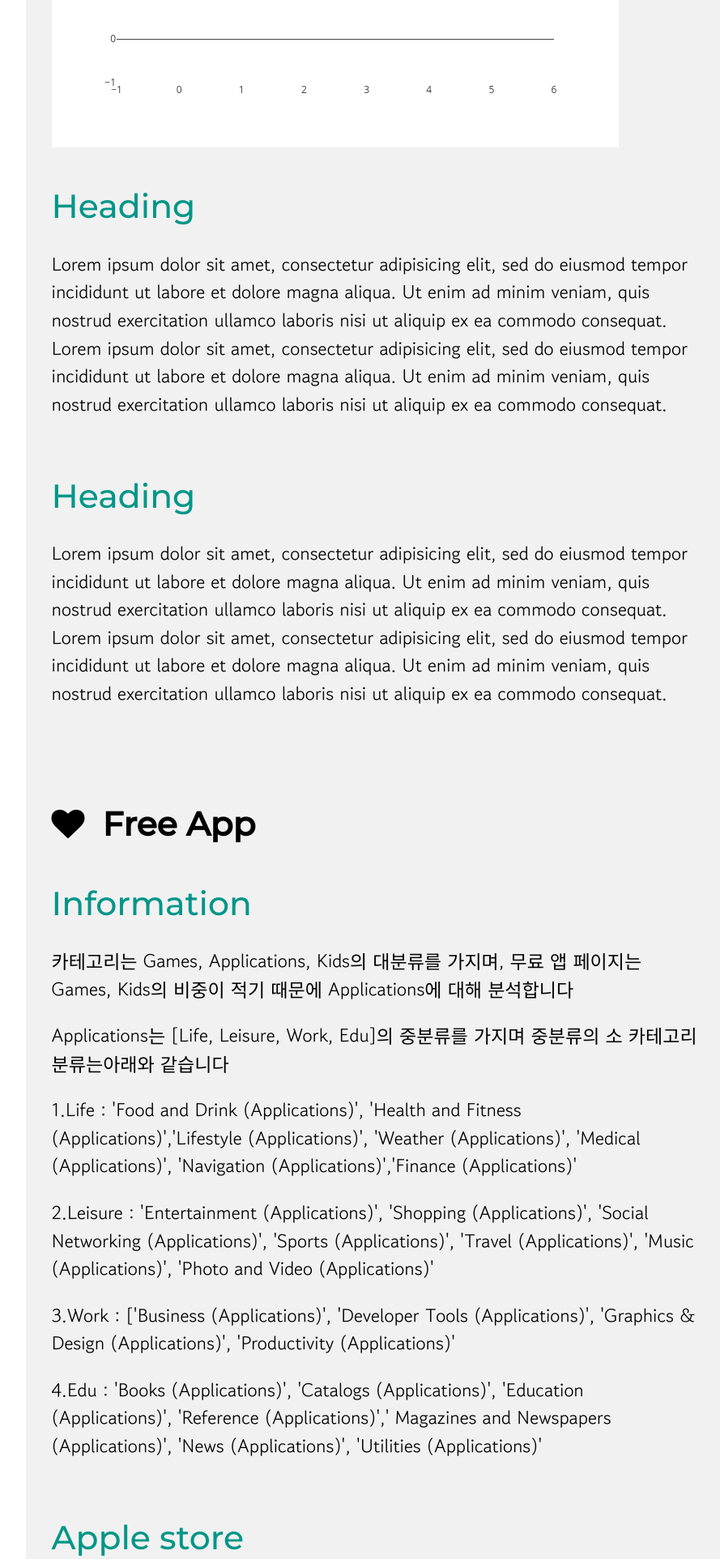
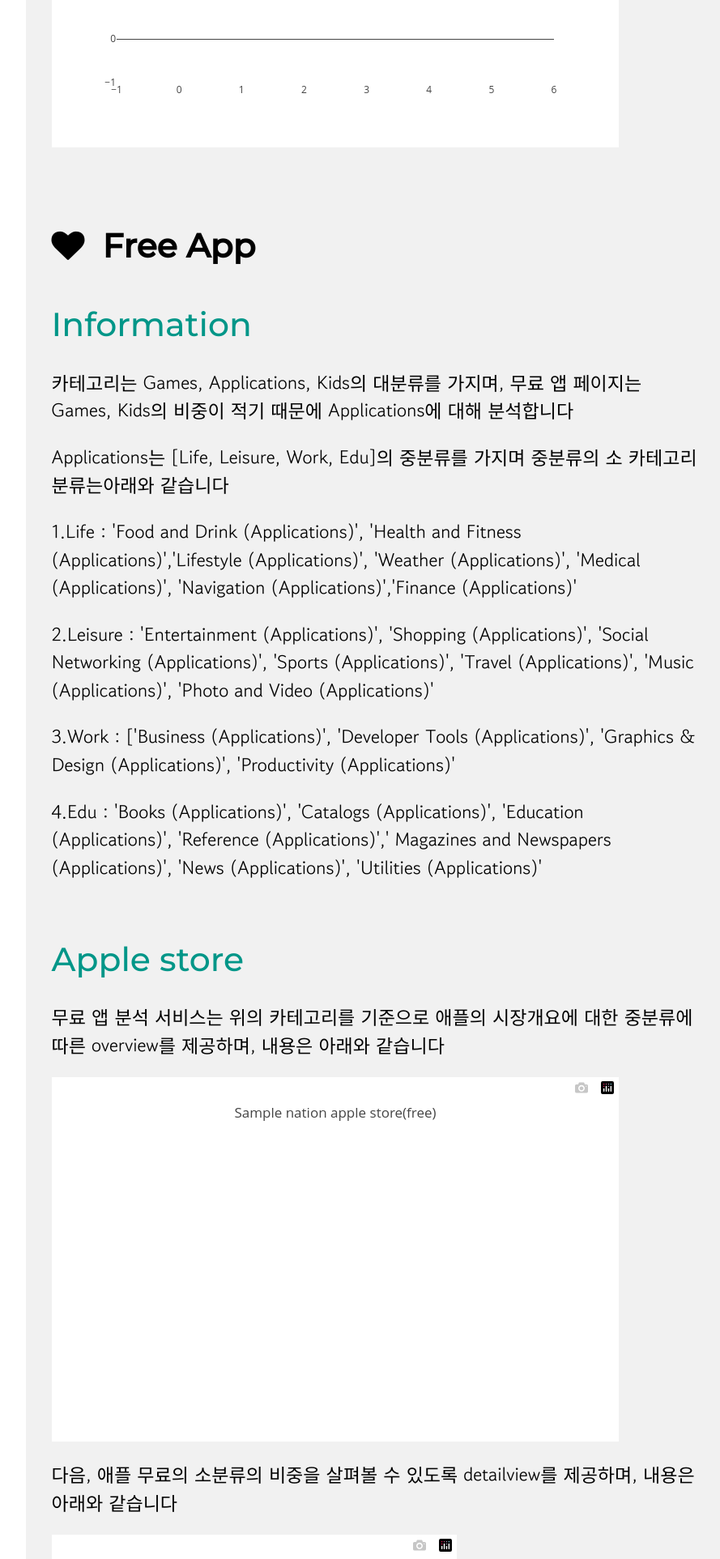
Before and after one commit to creamcheesesteak/Project_EasterEgg, a Django app: template templates/analysis.html in a window 1280 px wide. Shown: the part 1122-3047 px from the top of the page at 81% size, without its empty margins (378-1267 px from the left). Run offline with Django 3.2, Linux system fonts and the light colour scheme; the template is opened without the code that fills it: most values are stand-ins (such as "Sample title", 1, 10 or a date in 2020); some libraries are stand-ins or nearby versions; some web fonts are replaced.

Commit message:
semi-final

```diff
--- a/templates/analysis.html
+++ b/templates/analysis.html
@@ -131,36 +131,6 @@
           </script>
       </div>
     </div>
-    <!-- Overview part.2 -->
-    <!-- Text explanation -->
-    <div class="w3-row w3-padding-16">
-      <div class="w3-container">
-        <h1 class="w3-text-teal">Heading</h1>
-        <p>Lorem ipsum dolor sit amet, consectetur adipisicing elit, sed do eiusmod tempor incididunt ut labore et dolore magna aliqua. Ut enim ad minim veniam, quis nostrud exercitation ullamco laboris nisi ut aliquip ex ea commodo consequat. Lorem ipsum
-          dolor sit amet, consectetur adipisicing elit, sed do eiusmod tempor incididunt ut labore et dolore magna aliqua. Ut enim ad minim veniam, quis nostrud exercitation ullamco laboris nisi ut aliquip ex ea commodo consequat.
-        </p>
-        <!-- Image explanation -->
-        <div></div>
-          <script>
-
-          </script>
-      </div>
-    </div>
-    <!-- Overview part.3 -->
-    <!-- Text explanation -->
-    <div class="w3-row w3-padding-16">
-      <div class="w3-container">
-        <h1 class="w3-text-teal">Heading</h1>
-        <p>Lorem ipsum dolor sit amet, consectetur adipisicing elit, sed do eiusmod tempor incididunt ut labore et dolore magna aliqua. Ut enim ad minim veniam, quis nostrud exercitation ullamco laboris nisi ut aliquip ex ea commodo consequat. Lorem ipsum
-          dolor sit amet, consectetur adipisicing elit, sed do eiusmod tempor incididunt ut labore et dolore magna aliqua. Ut enim ad minim veniam, quis nostrud exercitation ullamco laboris nisi ut aliquip ex ea commodo consequat.
-        </p>
-        <!-- Image explanation -->
-        <div></div>
-          <script>
-
-          </script>
-      </div>
-    </div>
   </div>
 
   <!-- Free App -->
@@ -202,6 +172,27 @@
 
             Plotly.newPlot("if_Plot", data, layout);
       </script>
+
+        <p>다음, 애플 무료의 소분류의 비중을 살펴볼 수 있도록 detailview를 제공하며, 내용은 아래와 같습니다</p>
+        <div id='if_detail_sun' style="width:90%;max-width:700px"></div>
+        <script>
+                    var data = [{
+          type: "sunburst",
+          labels: {{ labels_if | safe }},
+          parents: {{ parents_if | safe }},
+          values:  {{ values_if | safe }},
+          outsidetextfont: {size: 30, color: "#377eb8"},
+          leaf: {opacity: 0.4},
+          marker: {line: {width: 2}},
+        }];
+
+        var layout = {
+          margin: {l: 0, r: 0, b: 0, t: 0},
+          width: 500,
+          height: 500
+        };
+        Plotly.newPlot('if_detail_sun', data, layout);
+      </script>
         </div>
       </div>
     <!-- Free App part.3 -->
@@ -222,6 +213,27 @@
 
             Plotly.newPlot("gpf_Plot", data, layout);
           </script>
+
+        <p>다음, 구글 무료의 소분류의 비중을 살펴볼 수 있도록 detailview를 제공하며, 내용은 아래와 같습니다</p>
+        <div id='gpf_detail_sun' style="width:90%;max-width:700px"></div>
+        <script>
+                    var data = [{
+          type: "sunburst",
+          labels: {{ labels_gpf | safe }},
+          parents: {{ parents_gpf | safe }},
+          values:  {{ values_gpf | safe }},
+          outsidetextfont: {size: 30, color: "#377eb8"},
+          leaf: {opacity: 0.4},
+          marker: {line: {width: 2}},
+        }];
+
+        var layout = {
+          margin: {l: 0, r: 0, b: 0, t: 0},
+          width: 500,
+          height: 500
+        };
+        Plotly.newPlot('gpf_detail_sun', data, layout);
+      </script>
       </div>
     </div>
   </div>
@@ -263,34 +275,7 @@
           </script>
       </div>
     </div>
-    <!-- Paid App part.2 -->
-    <!-- Text explanation -->
-    <div class="w3-row w3-padding-16">
-      <div class="w3-container">
-        <h1 class="w3-text-teal">Heading</h1>
-        <p>Lorem ipsum dolor sit amet, consectetur adipisicing elit, sed do eiusmod tempor incididunt ut labore et dolore magna aliqua. Ut enim ad minim veniam, quis nostrud exercitation ullamco laboris nisi ut aliquip ex ea commodo consequat. Lorem ipsum
-          dolor sit amet, consectetur adipisicing elit, sed do eiusmod tempor incididunt ut labore et dolore magna aliqua. Ut enim ad minim veniam, quis nostrud exercitation ullamco laboris nisi ut aliquip ex ea commodo consequat.
-        </p>
-        <!-- Image explanation -->
-        <div></div>
-          <script>
-          </script>
-      </div>
-    </div>
-    <!-- Paid App part.3 -->
-    <!-- Text explanation -->
-    <div class="w3-row w3-padding-16">
-      <div class="w3-container">
-        <h1 class="w3-text-teal">Heading</h1>
-        <p>Lorem ipsum dolor sit amet, consectetur adipisicing elit, sed do eiusmod tempor incididunt ut labore et dolore magna aliqua. Ut enim ad minim veniam, quis nostrud exercitation ullamco laboris nisi ut aliquip ex ea commodo consequat. Lorem ipsum
-          dolor sit amet, consectetur adipisicing elit, sed do eiusmod tempor incididunt ut labore et dolore magna aliqua. Ut enim ad minim veniam, quis nostrud exercitation ullamco laboris nisi ut aliquip ex ea commodo consequat.
-        </p>
-        <!-- Image explanation -->
-        <div></div>
-          <script>
-          </script>
-      </div>
-    </div>
+
   </div>
 
   <!-- Raw Data -->
@@ -312,35 +297,7 @@
           </script>
       </div>
     </div>
-    <!-- Raw Data part.2 -->
-    <!-- Text explanation -->
-    <div class="w3-row w3-padding-16">
-      <div class="w3-container">
-        <h1 class="w3-text-teal">Heading</h1>
-        <p>Lorem ipsum dolor sit amet, consectetur adipisicing elit, sed do eiusmod tempor incididunt ut labore et dolore magna aliqua. Ut enim ad minim veniam, quis nostrud exercitation ullamco laboris nisi ut aliquip ex ea commodo consequat. Lorem ipsum
-          dolor sit amet, consectetur adipisicing elit, sed do eiusmod tempor incididunt ut labore et dolore magna aliqua. Ut enim ad minim veniam, quis nostrud exercitation ullamco laboris nisi ut aliquip ex ea commodo consequat.
-        </p>
-        <!-- Image explanation -->
-        <div></div>
-          <script>
-          </script>
-      </div>
-    </div>
-    <!-- Raw Data part.3 -->
-    <!-- Text explanation -->
-    <div class="w3-row w3-padding-16">
-      <div class="w3-container">
-        <h1 class="w3-text-teal">Heading</h1>
-        <p>Lorem ipsum dolor sit amet, consectetur adipisicing elit, sed do eiusmod tempor incididunt ut labore et dolore magna aliqua. Ut enim ad minim veniam, quis nostrud exercitation ullamco laboris nisi ut aliquip ex ea commodo consequat. Lorem ipsum
-          dolor sit amet, consectetur adipisicing elit, sed do eiusmod tempor incididunt ut labore et dolore magna aliqua. Ut enim ad minim veniam, quis nostrud exercitation ullamco laboris nisi ut aliquip ex ea commodo consequat.
-        </p>
-        <!-- Image explanation -->
-        <div></div>
-          <script>
-          </script>
-      </div>
-    </div>
-  </div><br>
+
 </div>
 
 
```
Also changed, not shown: home/views.py (+63 -8 lines).
